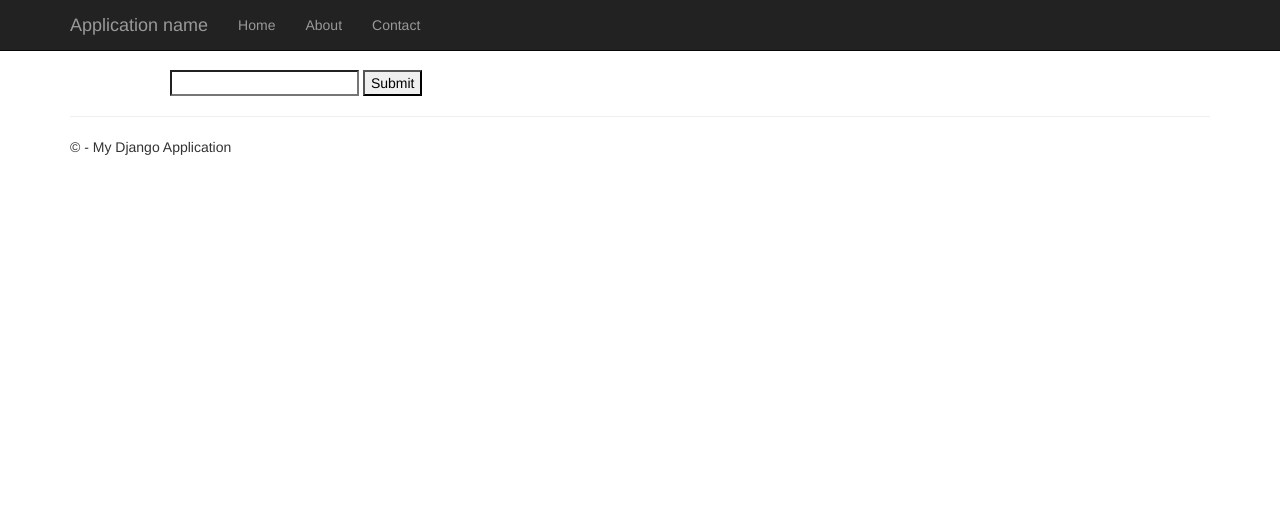
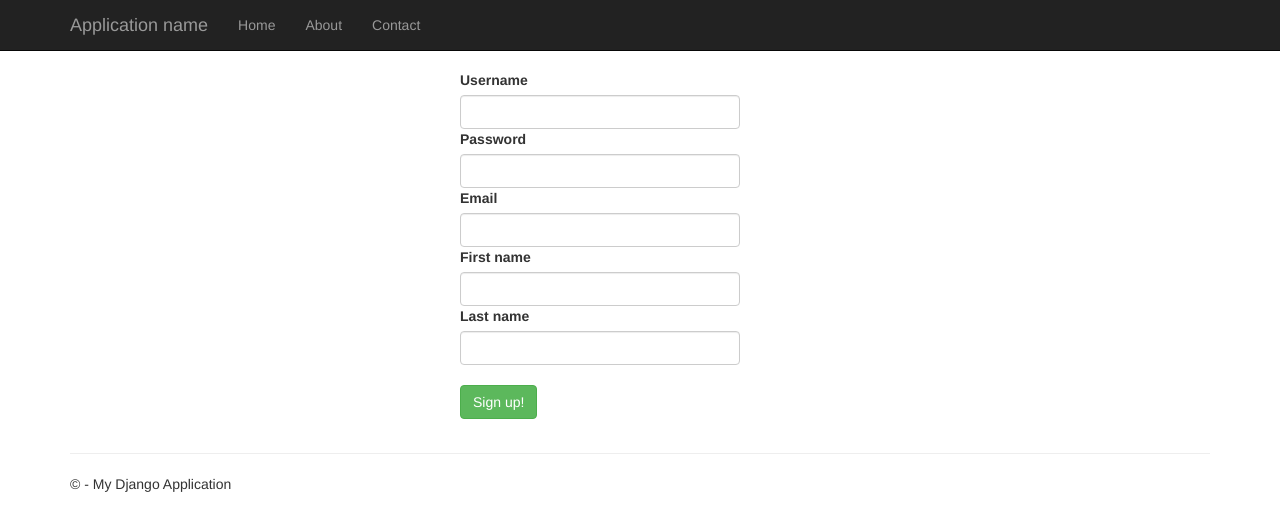
Before and after one commit to kennyli92/NthData, a Django app: page /register in a window 1280 px wide. Shown: the top 531 px of the page. Run offline with Django 3.2, Linux system fonts and the light colour scheme; some libraries are stand-ins or nearby versions.

Commit message:
Bootstrap to text input

```diff
--- a/BigDataFrontEnd/BigDataFrontEnd/signup/forms.py
+++ b/BigDataFrontEnd/BigDataFrontEnd/signup/forms.py
@@ -1,14 +1,14 @@
 from django import forms
 from django.contrib.auth.models import User
-
+from django.utils.translation import ugettext_lazy as _
 #class SignUpForm(forms.ModelForm):
 #    class Meta:
 #        model = User
 #        fields = ['username', 'password', 'email', 'first_name', 'last_name']
 
 class SignUpForm(forms.Form):
-    username = forms.CharField()
-    password = forms.PasswordInput()
-    email = forms.EmailField()
-    first_name = forms.CharField()
-    last_name = forms.CharField()
+    username = forms.CharField(label='Username', label_suffix='',widget=forms.TextInput(attrs={'class':'form-control'}))
+    password = forms.CharField(label='Password', label_suffix='',widget=forms.PasswordInput(attrs={'class':'form-control'}))
+    email = forms.EmailField(label='Email', label_suffix='',widget=forms.EmailInput(attrs={'class':'form-control'}))
+    first_name = forms.CharField(label='First name', label_suffix='',widget=forms.TextInput(attrs={'class':'form-control'}))
+    last_name = forms.CharField(label='Last name', label_suffix='',widget=forms.TextInput(attrs={'class':'form-control'}))
--- a/BigDataFrontEnd/BigDataFrontEnd/signup/templates/signup/signup.html
+++ b/BigDataFrontEnd/BigDataFrontEnd/signup/templates/signup/signup.html
@@ -2,17 +2,15 @@
 
 {% block content %}
 
-<style>
-    #id_username{
-        margin-left: 100px;
-    }
-
-</style>
-
-<form action="/your-name/" method="post">
-    {% csrf_token %}
-    {{ form.username }}
-    <input type="submit" value="Submit" />
-</form>
-
+<div class="row">
+    <div class="col-md-4"></div>
+   <div class="col-md-4">
+        <form action="/your-name/" method="post">
+            {% csrf_token %}
+            {{ form }}
+            <br>
+        <input class="btn btn-success" type="submit" value="Sign up!" />
+        </form>
+    </div>
+</div>
 {% endblock %}
```
